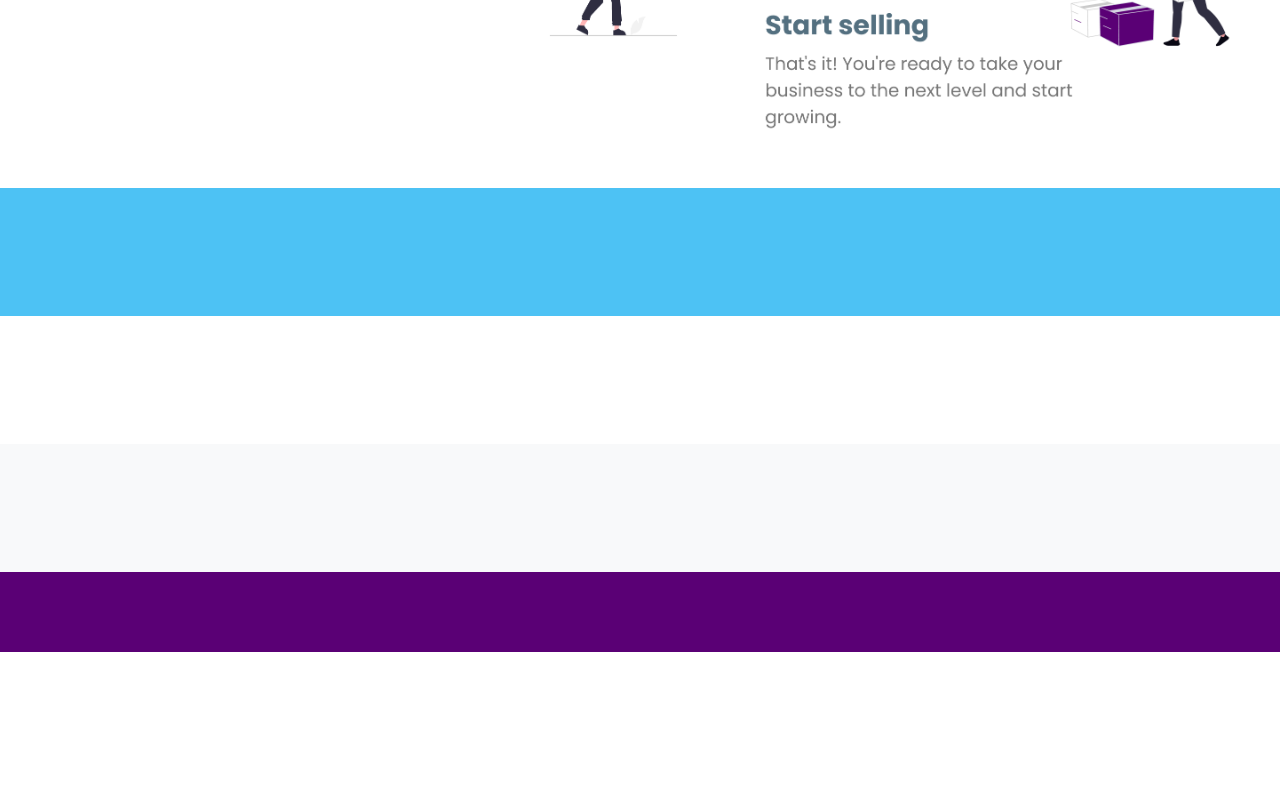
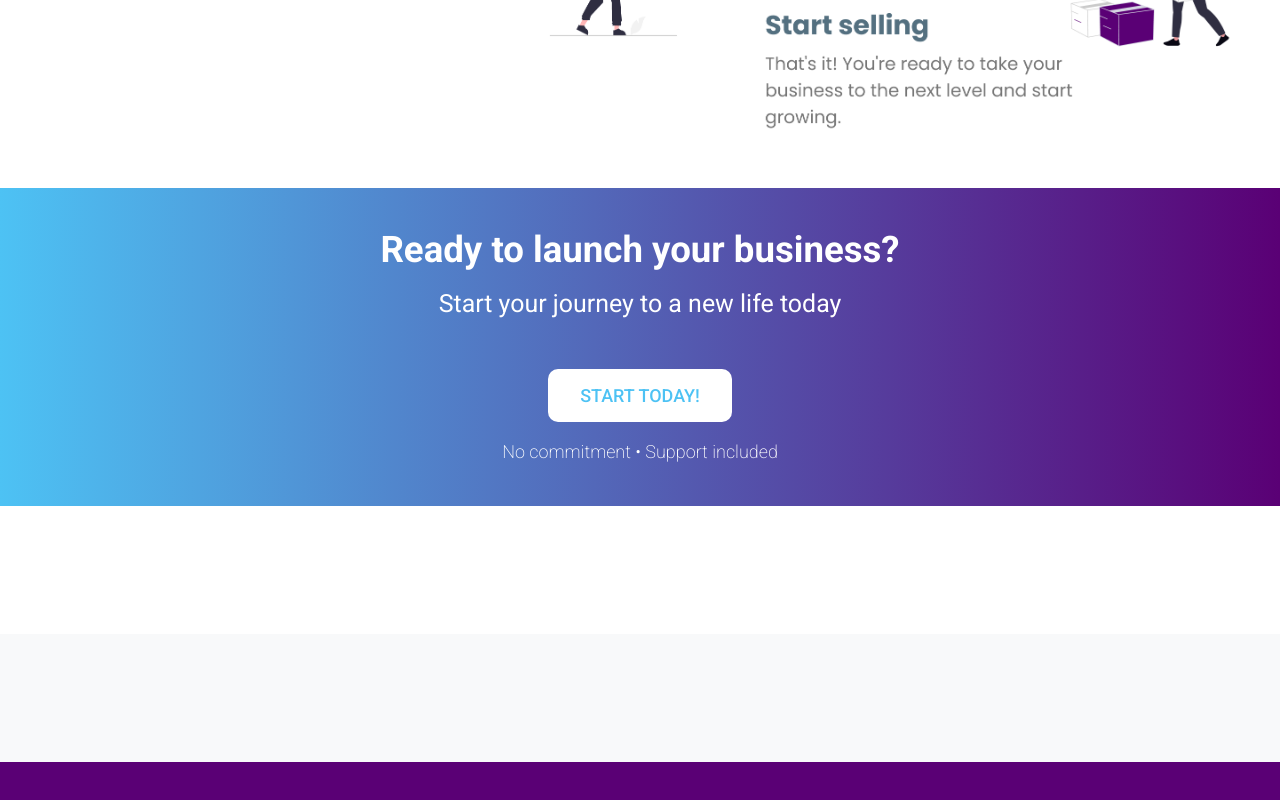
Before and after one commit to notimation/bloom, a Next.js app: page / in a window 1280 px wide. Shown: the part 2694-3494 px from the top of the page. Before the commit the page ends 3346 px from the top, so only its background shows below. Built offline with nearby package versions, Linux system fonts and the light colour scheme.

Commit message:
CTA section created

```diff
--- a/src/app/page.module.css
+++ b/src/app/page.module.css
@@ -413,10 +413,137 @@
 
 /* CTA Section */
 .ctaSection {
+  background: linear-gradient(to right, var(--color-primary), var(--color-secondary));
   padding: 4rem 2rem;
-  background-color: var(--color-primary);
-  color: white;
+  display: flex;
+  align-items: center;
+  justify-content: center;
+}
+
+.ctaContent {
+  display: flex;
+  flex-direction: column;
+  align-items: center;
+  justify-content: center;
+  gap: 2rem; /* Doble del espacio interno (0.5rem * 4 = 2rem) */
+  width: 100%;
   text-align: center;
+}
+
+.ctaTextContainer {
+  display: flex;
+  flex-direction: column;
+  align-items: center;
+  gap: 0.5rem; /* Espacio interno entre h3 y h5 */
+  text-align: center;
+}
+
+.ctaButtonContainer {
+  display: flex;
+  flex-direction: column;
+  align-items: center;
+  gap: 0.5rem; /* Espacio interno entre botón y disclaimer */
+  text-align: center;
+}
+
+.ctaTitle {
+  font-size: var(--font-size-h3);
+  font-weight: var(--font-weight-bold);
+  color: #FFFFFF;
+  margin: 0;
+  line-height: 1.2;
+}
+
+.ctaSubtitle {
+  font-size: var(--font-size-h5);
+  font-weight: var(--font-weight-medium);
+  color: #FFFFFF;
+  margin: 0;
+  line-height: 1.3;
+}
+
+.ctaButton {
+  background-color: #FFFFFF;
+  color: var(--color-primary);
+  border: none;
+  border-radius: 10px;
+  padding: 1rem 2rem;
+  font-size: var(--font-size-body);
+  font-weight: var(--font-weight-semi-bold);
+  font-family: var(--font-family);
+  cursor: pointer;
+  transition: all 0.3s ease;
+  white-space: nowrap;
+}
+
+.ctaButton:hover {
+  background-color: #F0F0F0;
+  transform: translateY(-2px);
+  box-shadow: 0 4px 12px rgba(255, 255, 255, 0.3);
+}
+
+.ctaDisclaimer {
+  font-size: var(--font-size-body);
+  font-weight: var(--font-weight-light);
+  color: #FFFFFF;
+  margin: 0;
+  text-align: center;
+  white-space: nowrap;
+}
+
+/* Responsive design para CTA Section */
+@media (min-width: 1024px) {
+  .ctaSection {
+    padding: 2.5rem 2rem;
+  }
+
+  .ctaContent {
+    gap: 3rem; /* Doble del espacio interno (0.5rem * 4 = 2rem) */
+  }
+
+  .ctaTextContainer {
+    gap: 1rem; /* Espacio interno entre h3 y h5 */
+  }
+
+  .ctaButtonContainer {
+    gap: 1rem; /* Espacio interno entre botón y disclaimer */
+  }
+}
+
+@media (min-width: 1440px) {
+  .ctaSection {
+    padding: 4rem 2rem;
+  }
+
+  .ctaContent {
+    gap: 5rem; /* Doble del espacio interno (0.5rem * 4 = 2rem) */
+  }
+
+  .ctaTextContainer {
+    gap: 1.5rem; /* Espacio interno entre h3 y h5 */
+  }
+
+  .ctaButtonContainer {
+    gap: 1.5rem; /* Espacio interno entre botón y disclaimer */
+  }
+}
+
+@media (min-width: 1920px) {
+  .ctaSection {
+    padding: 6rem 2rem;
+  }
+
+  .ctaContent {
+    gap: 7rem; /* Doble del espacio interno (0.5rem * 4 = 2rem) */
+  }
+
+  .ctaTextContainer {
+    gap: 2.5rem; /* Espacio interno entre h3 y h5 */
+  }
+
+  .ctaButtonContainer {
+    gap: 2.5rem; /* Espacio interno entre botón y disclaimer */
+  }
 }
 
 /* Bloomit Platforms Section */
--- a/src/app/page.tsx
+++ b/src/app/page.tsx
@@ -102,7 +102,21 @@ export default function Home() {
 
       {/* 4. CTA Section */}
       <section className={styles.ctaSection}>
-        {/* CTA content will go here */}
+        <div className={styles.ctaContent}>
+          <div className={styles.ctaTextContainer}>
+            <h3 className={styles.ctaTitle}>Ready to launch your business?</h3>
+            <h5 className={styles.ctaSubtitle}>Start your journey to a new life today</h5>
+          </div>
+
+          <div className={styles.ctaButtonContainer}>
+            <button className={styles.ctaButton}>
+              START TODAY!
+            </button>
+            <p className={styles.ctaDisclaimer}>No commitment • Support included</p>
+          </div>
+
+
+        </div>
       </section>
 
       {/* 5. Bloomit Platforms Section */}
```
